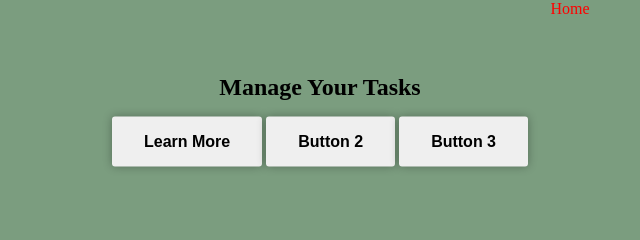
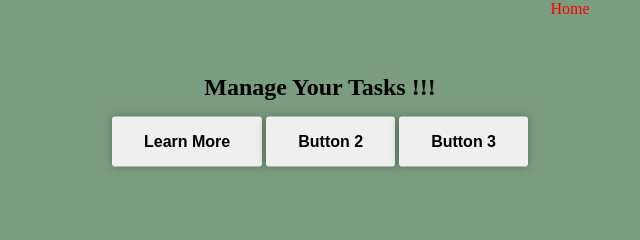
Before and after one commit to gmbajwa/demo-site1, a plain HTML site: page index.html in a window 1280 px wide. Shown: the top 240 px of the page, 320-960 px from the left. Drawn offline with Linux system fonts and the light colour scheme.

Commit message:
second commit

```diff
--- a/index.html
+++ b/index.html
@@ -18,7 +18,7 @@
 				</ul>
 			</nav>
 			<div class='headline'>
-        <h2 id='main-heading'>Manage Your Tasks <span style='display:none'>hello</span></h2>
+        <h2 id='main-heading'>Manage Your Tasks !!!<span style='display:none'>hello</span></h2>
 					<button class='btn btn-headline btn-one' >
 					Learn More
 					</button>
```
